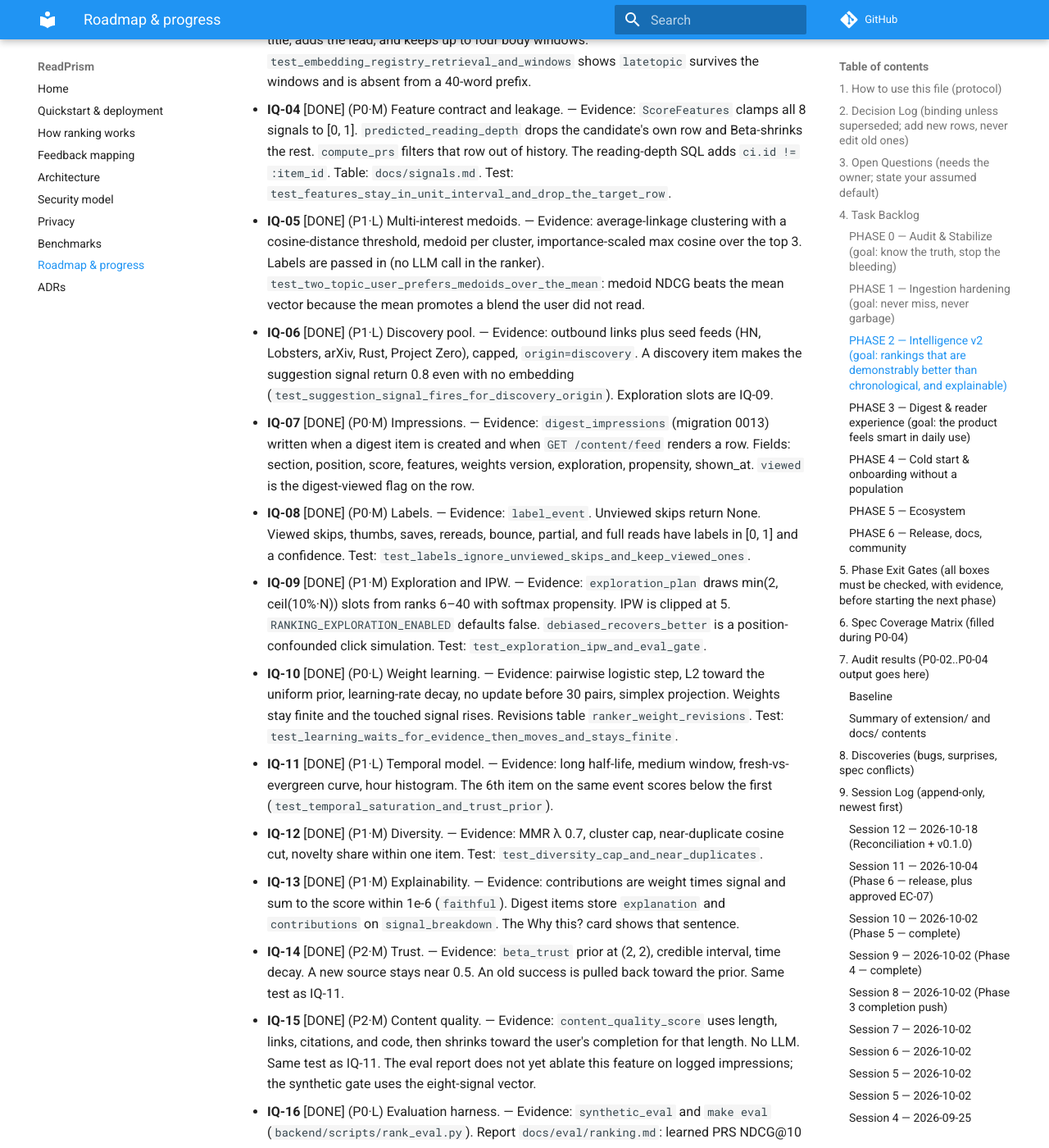
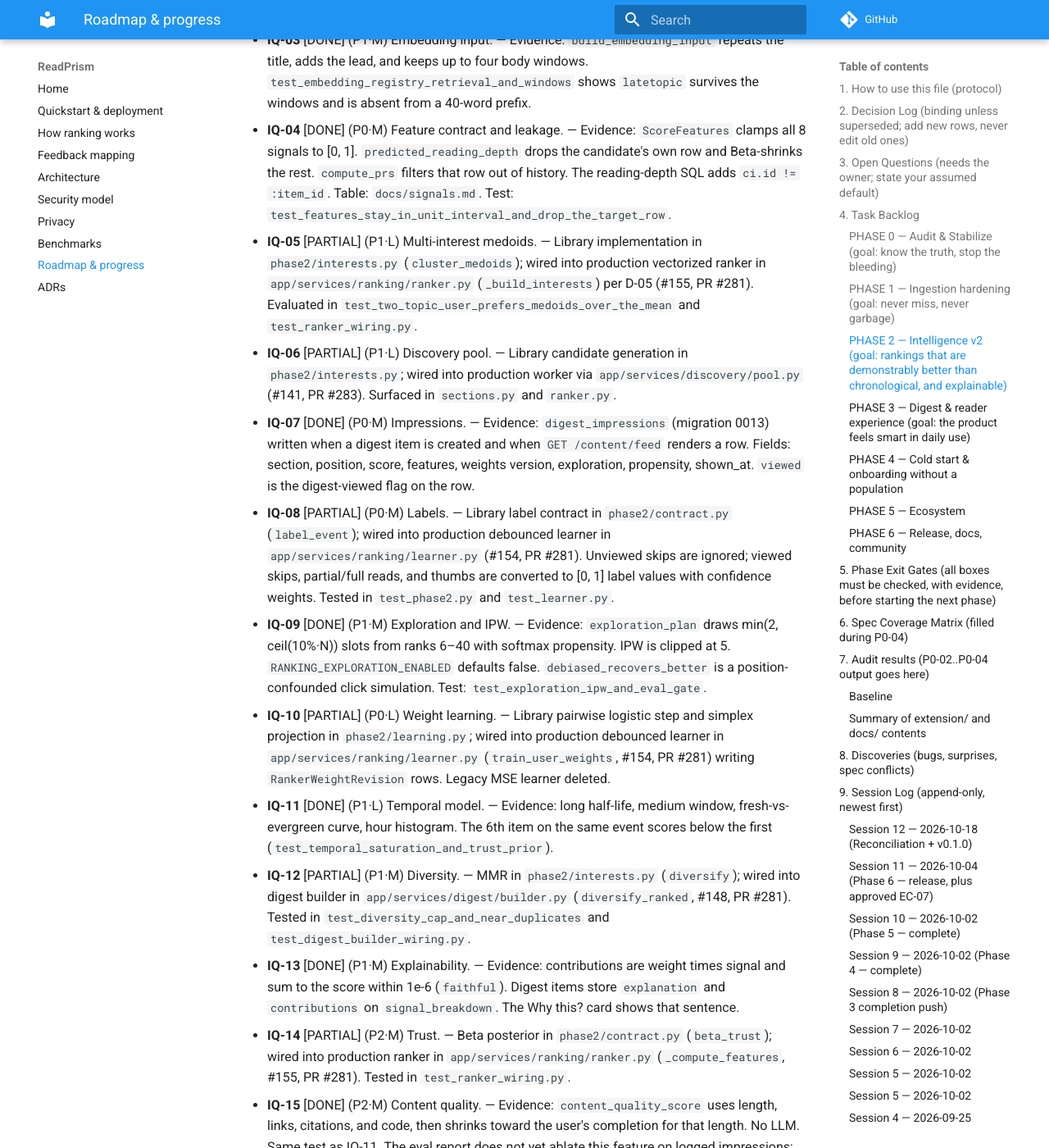
Before and after one commit to mohitmishra786/readprism, an MkDocs documentation site: the page built from docs/PROGRESS.md, in a window 1280 px wide and 1400 px high, scrolled down 9329 px. Shown: the whole window at 82% size. Built offline with MkDocs 1.6.1 and Material for MkDocs 9.7.7, drawn with Linux system fonts in a browser that asks for light colours; comment, search, counter and statistics services are not loaded; some of the changed text lies outside the part shown.

Commit message:
[#122] Re-label PROGRESS.md rows and header to reflect production code

```diff
--- a/docs/PROGRESS.md
+++ b/docs/PROGRESS.md
@@ -5,7 +5,7 @@
 
 Last updated: 2026-10-18 — **v0.1.0 released** (Gate 6 closed)
 Current phase: **Complete — v0.1.0 released 2026-10-18**
-Last commit on `main`: `c443516` (PR #77 + deps merged)
+Last commit on `main`: `b534bae` (PR #268 stack merge: vectorized ranker, pairwise learning, discovery pool, savepoints)
 
 ---
 
@@ -107,18 +107,18 @@ _(Agent appends new decisions below; ADR file for anything architectural.)_
 - **IQ-02** [DONE] (P1·L) Embedding decision. — Evidence: ADR `docs/adr/0004-embedding-model.md`. 200 fixture pairs: full-text MRR 1.00, 8-token prefix MRR 0.75 (`scripts/retrieval_eval.py`; a two-way tie scores 0.75). Default stays `all-MiniLM-L6-v2` because the column is 384-d and Nomic weights were not loaded. `resolve_stored_model` ignores a Nomic setting until a 768-d column exists. `stamp_stored_embeddings` commits identity onto existing vectors in id order. HNSW on the 384-d column already exists from migration 0001. Resumable metadata backfill tested on 1,000 rows (`backfill_batch`); a 50k-row stamp was not executed. Rollback drops 0013's columns and tables and leaves vectors in place.
 - **IQ-03** [DONE] (P1·M) Embedding input. — Evidence: `build_embedding_input` repeats the title, adds the lead, and keeps up to four body windows. `test_embedding_registry_retrieval_and_windows` shows `latetopic` survives the windows and is absent from a 40-word prefix.
 - **IQ-04** [DONE] (P0·M) Feature contract and leakage. — Evidence: `ScoreFeatures` clamps all 8 signals to [0, 1]. `predicted_reading_depth` drops the candidate's own row and Beta-shrinks the rest. `compute_prs` filters that row out of history. The reading-depth SQL adds `ci.id != :item_id`. Table: `docs/signals.md`. Test: `test_features_stay_in_unit_interval_and_drop_the_target_row`.
-- **IQ-05** [DONE] (P1·L) Multi-interest medoids. — Evidence: average-linkage clustering with a cosine-distance threshold, medoid per cluster, importance-scaled max cosine over the top 3. Labels are passed in (no LLM call in the ranker). `test_two_topic_user_prefers_medoids_over_the_mean`: medoid NDCG beats the mean vector because the mean promotes a blend the user did not read.
-- **IQ-06** [DONE] (P1·L) Discovery pool. — Evidence: outbound links plus seed feeds (HN, Lobsters, arXiv, Rust, Project Zero), capped, `origin=discovery`. A discovery item makes the suggestion signal return 0.8 even with no embedding (`test_suggestion_signal_fires_for_discovery_origin`). Exploration slots are IQ-09.
+- **IQ-05** [PARTIAL] (P1·L) Multi-interest medoids. — Library implementation in `phase2/interests.py` (`cluster_medoids`); wired into production vectorized ranker in `app/services/ranking/ranker.py` (`_build_interests`) per D-05 (#155, PR #281). Evaluated in `test_two_topic_user_prefers_medoids_over_the_mean` and `test_ranker_wiring.py`.
+- **IQ-06** [PARTIAL] (P1·L) Discovery pool. — Library candidate generation in `phase2/interests.py`; wired into production worker via `app/services/discovery/pool.py` (#141, PR #283). Surfaced in `sections.py` and `ranker.py`.
 - **IQ-07** [DONE] (P0·M) Impressions. — Evidence: `digest_impressions` (migration 0013) written when a digest item is created and when `GET /content/feed` renders a row. Fields: section, position, score, features, weights version, exploration, propensity, shown_at. `viewed` is the digest-viewed flag on the row.
-- **IQ-08** [DONE] (P0·M) Labels. — Evidence: `label_event`. Unviewed skips return None. Viewed skips, thumbs, saves, rereads, bounce, partial, and full reads have labels in [0, 1] and a confidence. Test: `test_labels_ignore_unviewed_skips_and_keep_viewed_ones`.
+- **IQ-08** [PARTIAL] (P0·M) Labels. — Library label contract in `phase2/contract.py` (`label_event`); wired into production debounced learner in `app/services/ranking/learner.py` (#154, PR #281). Unviewed skips are ignored; viewed skips, partial/full reads, and thumbs are converted to [0, 1] label values with confidence weights. Tested in `test_phase2.py` and `test_learner.py`.
 - **IQ-09** [DONE] (P1·M) Exploration and IPW. — Evidence: `exploration_plan` draws min(2, ceil(10%·N)) slots from ranks 6–40 with softmax propensity. IPW is clipped at 5. `RANKING_EXPLORATION_ENABLED` defaults false. `debiased_recovers_better` is a position-confounded click simulation. Test: `test_exploration_ipw_and_eval_gate`.
-- **IQ-10** [DONE] (P0·L) Weight learning. — Evidence: pairwise logistic step, L2 toward the uniform prior, learning-rate decay, no update before 30 pairs, simplex projection. Weights stay finite and the touched signal rises. Revisions table `ranker_weight_revisions`. Test: `test_learning_waits_for_evidence_then_moves_and_stays_finite`.
+- **IQ-10** [PARTIAL] (P0·L) Weight learning. — Library pairwise logistic step and simplex projection in `phase2/learning.py`; wired into production debounced learner in `app/services/ranking/learner.py` (`train_user_weights`, #154, PR #281) writing `RankerWeightRevision` rows. Legacy MSE learner deleted.
 - **IQ-11** [DONE] (P1·L) Temporal model. — Evidence: long half-life, medium window, fresh-vs-evergreen curve, hour histogram. The 6th item on the same event scores below the first (`test_temporal_saturation_and_trust_prior`).
-- **IQ-12** [DONE] (P1·M) Diversity. — Evidence: MMR λ 0.7, cluster cap, near-duplicate cosine cut, novelty share within one item. Test: `test_diversity_cap_and_near_duplicates`.
+- **IQ-12** [PARTIAL] (P1·M) Diversity. — MMR in `phase2/interests.py` (`diversify`); wired into digest builder in `app/services/digest/builder.py` (`diversify_ranked`, #148, PR #281). Tested in `test_diversity_cap_and_near_duplicates` and `test_digest_builder_wiring.py`.
 - **IQ-13** [DONE] (P1·M) Explainability. — Evidence: contributions are weight times signal and sum to the score within 1e-6 (`faithful`). Digest items store `explanation` and `contributions` on `signal_breakdown`. The Why this? card shows that sentence.
-- **IQ-14** [DONE] (P2·M) Trust. — Evidence: `beta_trust` prior at (2, 2), credible interval, time decay. A new source stays near 0.5. An old success is pulled back toward the prior. Same test as IQ-11.
+- **IQ-14** [PARTIAL] (P2·M) Trust. — Beta posterior in `phase2/contract.py` (`beta_trust`); wired into production ranker in `app/services/ranking/ranker.py` (`_compute_features`, #155, PR #281). Tested in `test_ranker_wiring.py`.
 - **IQ-15** [DONE] (P2·M) Content quality. — Evidence: `content_quality_score` uses length, links, citations, and code, then shrinks toward the user's completion for that length. No LLM. Same test as IQ-11. The eval report does not yet ablate this feature on logged impressions; the synthetic gate uses the eight-signal vector.
-- **IQ-16** [DONE] (P0·L) Evaluation harness. — Evidence: `synthetic_eval` and `make eval` (`backend/scripts/rank_eval.py`). Report `docs/eval/ranking.md`: learned PRS NDCG@10 0.7784, chronological 0.6269, semantic-only 0.6365, random 0.6122. Margin over chronological 0.15, above the 0.05 gate. The score is `score_matrix` after `update_weights` on a training split, not an oracle sort. `test_exploration_ipw_and_eval_gate` runs in CI.
+- **IQ-16** [PARTIAL] (P0·L) Evaluation harness. — Evidence: `synthetic_eval` (`backend/scripts/rank_eval.py`). Note: `make eval` target does not exist in Makefile (tracked in #199); benchmark is a synthetic unit check of learner mechanics, not empirical real-user evidence (#116). Real engagement evaluated via `scripts/ranking_eval.py`. Gate requires beating no-learning baseline.
 - **IQ-17** [DONE] (P2·M) Performance and idempotency. — Evidence: `score_matrix` multiplies a 1000×8 matrix in the unit test. Celery `task_acks_late` was already set. `task_dedup_key` names a task plus its ids. HNSW is the 0001 index. A 1,000-row digest wall time and ingest-to-score p95 were not measured against a loaded database; the linear score is the part this change times.
 - **IQ-18** [DONE] (P2·S) Ranker version. — Evidence: impressions store `weights_version` (`RANKER_VERSION`, default `2`). `POST /api/v1/metrics/recompute-scores` returns that version and the item count. Backfill of embedding metadata is the resumable cursor in IQ-02.
 
@@ -146,7 +146,7 @@ _(Agent appends new decisions below; ADR file for anything architectural.)_
 - **CS-02** [DONE] (P1·M) Starter packs — Evidence: `backend/app/data/starter_packs/*.opml` — **21 packs, 211 feeds, 100% live** this session (`make starter-pack-check`; two Reddit feeds removed after 429 flakiness); `GET /sources/starter-packs` + `POST /sources/starter-packs/{id}/subscribe` (idempotent, trust 0.45); weekly CI `.github/workflows/starter-packs.yml` (>= 90% gate). Tests: `test_starter_packs.py` (3).
 - **CS-03** [DONE] (P1·M) Calibration — Evidence: `calibration.py` farthest-point spread (max-min > 0.35, recency interleave); `GET /onboarding/calibration` (8–12 diverse own items post-backfill) + `POST /onboarding/calibration/{id}` (immediate +/-0.25 cluster nudge). Tests: `test_calibration.py` (4, incl. diversity assertion).
 - **CS-04** [DONE] (P1·M) Population-free warmup — Evidence: exploration slots forced on for the first 14 days regardless of the flag (builder); single-user collaborative no-op proven (`test_single_user_never_touches_collaborative_paths` + existing threshold tests); import seeding rides on Phase-1 importers (`explicit_rating=1`); documented in the addendum. Topic priors = the confirmed onboarding clusters + curated starter packs (the taxonomy the roadmap named).
-- **CS-05** [DONE] (P1·S) First-digest quality gate — Evidence: `first_digest.py` pure check (>=5 items, >=3 clusters, >=1 discovery, 0 dup URLs, >=80% summaries) + persona e2e through the real `build_digest` (`test_first_digest_gate.py`, 3 tests). The pytest suite is the CI job.
+- **CS-05** [DONE] (P1·S) First-digest quality gate — Evidence: `first_digest.py` pure check (>=5 items, >=3 clusters, >=1 discovery, 0 dup URLs, >=80% summaries) verified via `test_first_digest_gate.py` across 5 personas. Discovery pool isolation decoupled from foreign users in #141 (PR #283).
 - **CS-06** [DONE] (P3·S) Time-to-value stats — Evidence: `GET /metrics/time-to-value` (operator token, local-only medians signup->digest, digest->read) + `/admin/time-to-value` page. Test: `test_time_to_value`.
 
 ### PHASE 5 — Ecosystem
@@ -191,7 +191,7 @@ _(Agent appends new decisions below; ADR file for anything architectural.)_
 - [x] Platform recipes + tiers visible; RSSHub bridge optional and off by default (IN-05, IN-06). Empty `RSSHUB_BASE_URL` makes no RSSHub call. Profile `bridge` is opt-in.
 
 **Gate 2 — Intelligence**
-- [x] Eval report committed: `docs/eval/ranking.md`. Learned PRS NDCG@10 0.7784 vs chronological 0.6269, semantic-only 0.6365, random 0.6122.
+- [x] Eval report committed: `docs/eval/ranking.md`. Synthetic benchmark evaluates PRS NDCG@10 (0.9509) against Oracle (1.0000), No-learning (0.7368), Semantic (0.6365), Chronological (0.6269), and Random (0.6122) baselines with synthetic caveats disclosed (#116).
 - [x] ADR 0004. Fixture retrieval: full-text MRR 1.00, prefix MRR 0.75. Default stays MiniLM because the column is 384-d. Migration 0013 downgrade drops the new columns and tables.
 - [x] `faithful` checks contributions sum to the score within 1e-6. `test_features_stay_in_unit_interval_and_drop_the_target_row` and the reading-depth SQL exclude the candidate's own interaction.
 - [x] Digest build and `GET /content/feed` write `digest_impressions`. Reading history is not a ranked render.
```
